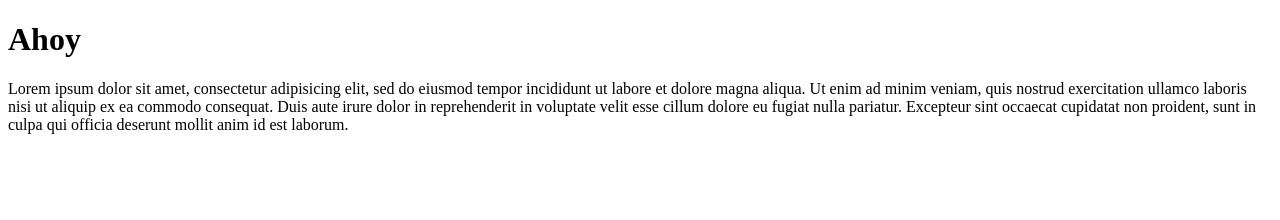
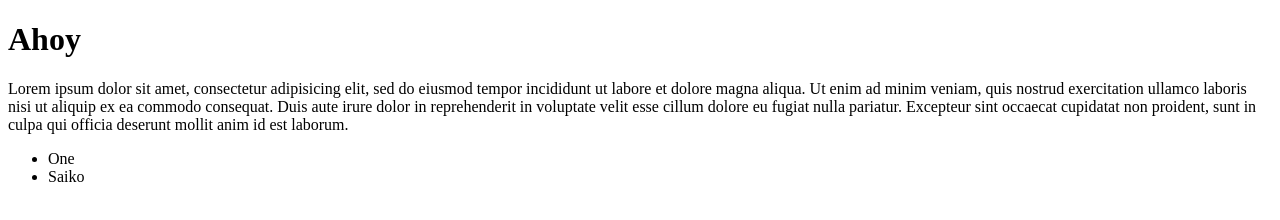
Before and after one commit to Afiq-Muhammad/wpu-git-test-3, a plain HTML site: page index.html in a window 1280 px wide. Drawn offline with Linux system fonts and the light colour scheme.

Commit message:
Menambahkan list

```diff
--- a/index.html
+++ b/index.html
@@ -13,5 +13,9 @@
 	consequat. Duis aute irure dolor in reprehenderit in voluptate velit esse
 	cillum dolore eu fugiat nulla pariatur. Excepteur sint occaecat cupidatat non
 	proident, sunt in culpa qui officia deserunt mollit anim id est laborum.</p>
+	<ul>
+		<li>One</li>
+		<li>Saiko</li>
+	</ul>
 </body>
 </html>
```
